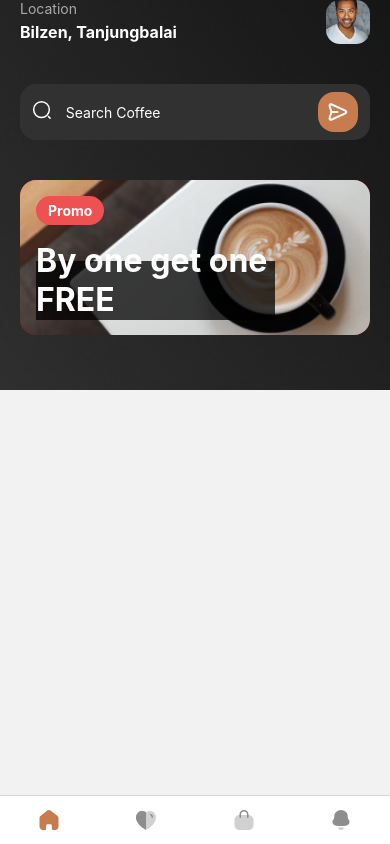
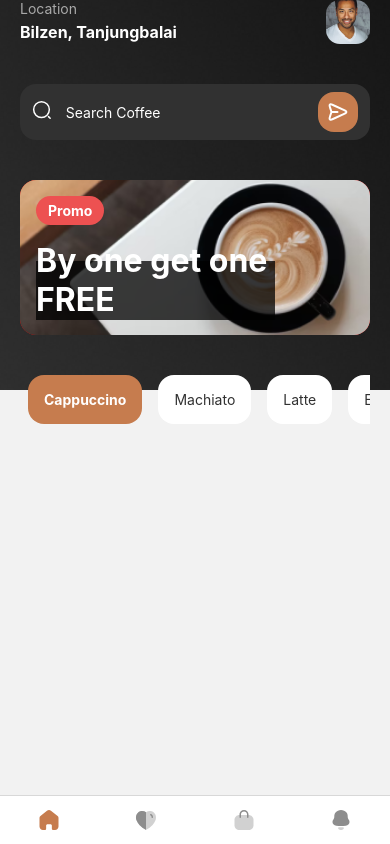
Before and after one commit to shuleugene/rn-coffee-shop, a React Native app: screen /Home in a window 390 px wide. Built offline with nearby package versions, Linux system fonts and the light colour scheme.

Commit message:
feat: added category slider

```diff
--- /dev/null
+++ b/app/components/CategoriesSlider/CategoriesSlider.tsx
@@ -0,0 +1,67 @@
+import React, {FC} from 'react';
+import {ScrollView, StyleSheet, Text, TouchableOpacity} from 'react-native';
+import theme from '../../theme';
+
+export type Category = {
+  title: string;
+  id: string;
+};
+
+type Props = {
+  categories: Category[];
+  selectedCategory: string;
+  onCategoryPress: (id: string) => void;
+};
+
+const CategoriesSlider: FC<Props> = ({
+  categories,
+  selectedCategory,
+  onCategoryPress,
+}) => (
+  <ScrollView horizontal style={styles.container}>
+    {categories.map(category => {
+      const isCurrentCategorySelected = selectedCategory === category.id;
+      return (
+        <TouchableOpacity
+          style={[
+            styles.categoryWrapper,
+            isCurrentCategorySelected ? styles.selectedCategory : null,
+          ]}
+          onPress={() => onCategoryPress(category.id)}>
+          <Text
+            style={[
+              styles.categoryTitle,
+              isCurrentCategorySelected ? styles.selectedCategoryTitle : null,
+            ]}>
+            {category.title}
+          </Text>
+        </TouchableOpacity>
+      );
+    })}
+  </ScrollView>
+);
+
+const styles = StyleSheet.create({
+  container: {
+    gap: 16,
+  },
+  categoryWrapper: {
+    padding: 16,
+    borderRadius: 16,
+    backgroundColor: theme.colors.white,
+    marginHorizontal: 8,
+  },
+  selectedCategory: {
+    backgroundColor: theme.colors.primary,
+    color: theme.colors.white,
+  },
+  categoryTitle: {
+    color: theme.colors.lightBlack,
+  },
+  selectedCategoryTitle: {
+    color: theme.colors.white,
+    fontWeight: 'bold',
+  },
+});
+
+export default CategoriesSlider;
--- a/app/screens/HomeScreen/HomeScreen.tsx
+++ b/app/screens/HomeScreen/HomeScreen.tsx
@@ -1,4 +1,4 @@
-import React from 'react';
+import React, {useCallback, useState} from 'react';
 import {
   View,
   Text,
@@ -10,8 +10,40 @@ import {
 import theme from '../../theme';
 import SearchBar from '../../components/SearchBar/SearchBar';
 import Promo from '../../components/Promo/Promo';
+import CategoriesSlider from '../../components/CategoriesSlider/CategoriesSlider';
+
+const CATEGORIES = [
+  {
+    title: 'Cappuccino',
+    id: 'cappuccino',
+  },
+  {
+    title: 'Machiato',
+    id: 'machiato',
+  },
+  {
+    title: 'Latte',
+    id: 'latte',
+  },
+  {
+    title: 'Espresso',
+    id: 'espresso',
+  },
+  {
+    title: 'Americano',
+    id: 'americano',
+  },
+];
 
 const HomeScreen = () => {
+  const [selectedCategory, setSelectedCategory] = useState<string>(
+    CATEGORIES[0].id,
+  );
+
+  const onSelectCategory = useCallback((id: string) => {
+    setSelectedCategory(id);
+  }, []);
+
   return (
     <View style={styles?.container}>
       <ImageBackground
@@ -41,6 +73,11 @@ const HomeScreen = () => {
             title="By one get one FREE"
             badge="Promo"
             image={require('../../assets/images/promo-image.png')}
+          />
+          <CategoriesSlider
+            categories={CATEGORIES}
+            selectedCategory={selectedCategory}
+            onCategoryPress={onSelectCategory}
           />
         </View>
       </SafeAreaView>
```
Also changed, not shown: app/components/CategoriesSlider/index.ts (added).
